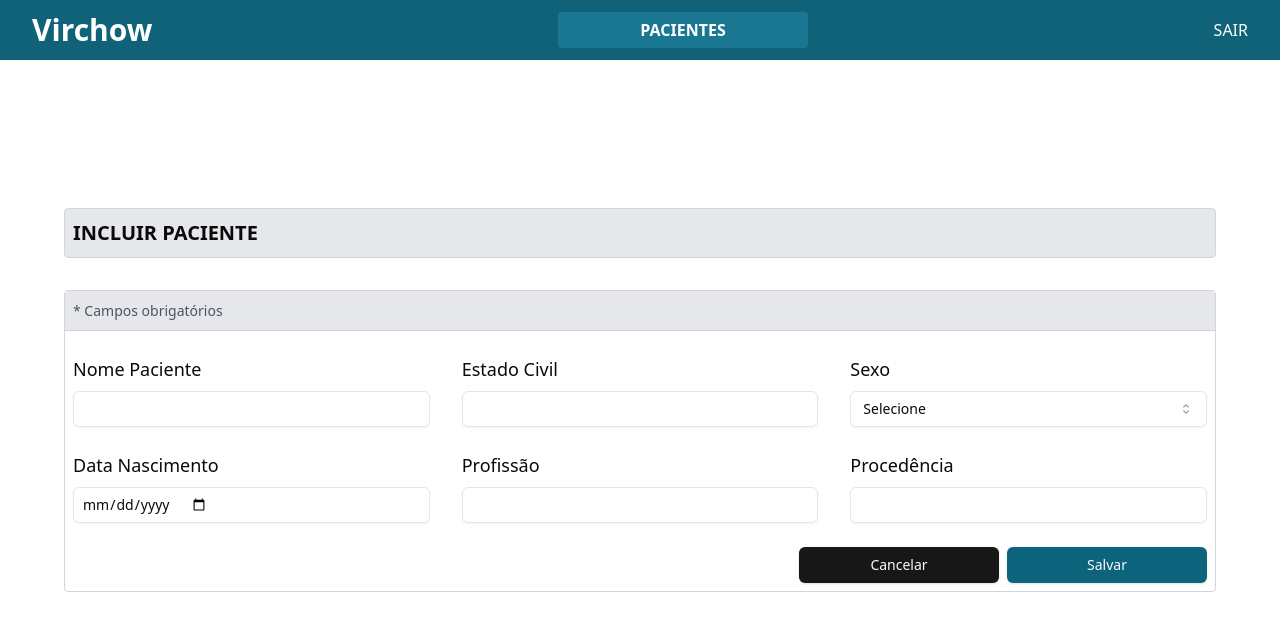
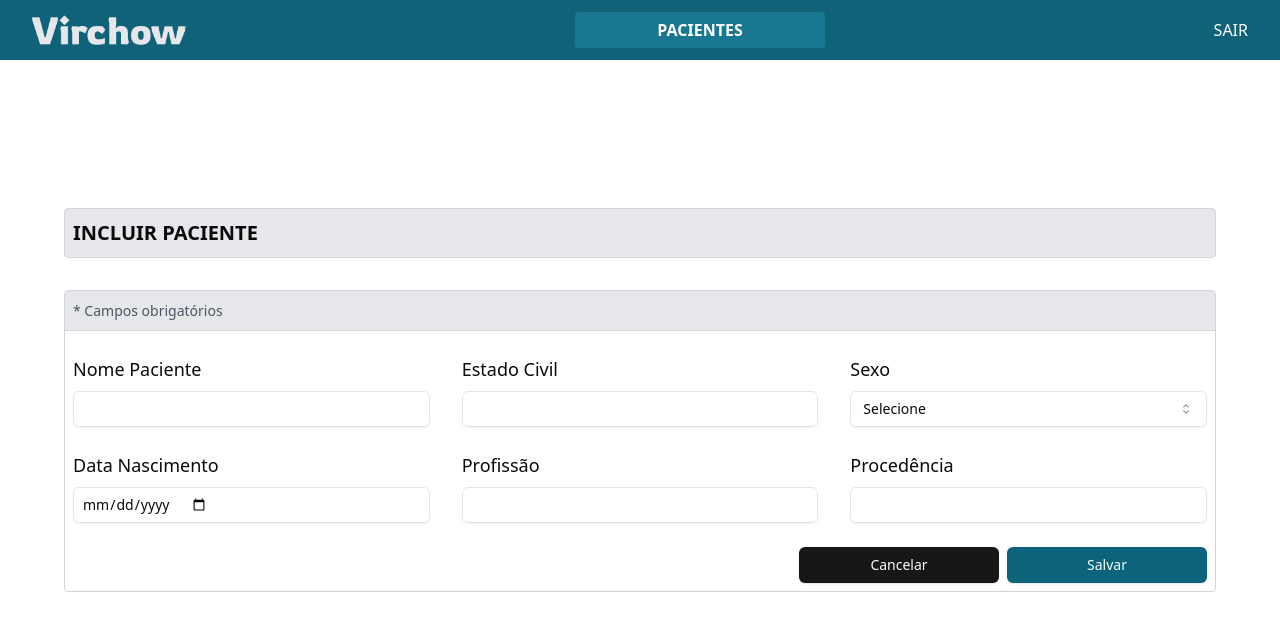
Before and after one commit to CaioMantovaniBorba/virchow-web, a React (Vite) app: page /cadastrarpaciente in a window 1280 px wide. Shown: the top 630 px of the page. Built offline with nearby package versions, Linux system fonts and the light colour scheme.

Commit message:
feat: add header logo

```diff
--- a/src/components/Header/index.tsx
+++ b/src/components/Header/index.tsx
@@ -1,4 +1,6 @@
 import { useNavigate, useLocation, NavLink } from 'react-router-dom';
+
+import Virchow from '@/assets/virchow-header.png';
 
 function Header() {
   const navigate = useNavigate();
@@ -15,8 +17,7 @@ function Header() {
 
   return (
     <div className="bg-[#0F6278] absolute top-0 left-0 w-full h-[60px] flex items-center justify-between">
-      {/* <img src={Logo} alt="Logo HC" className="h-[40px] ml-8" /> */}
-      <span className="font-bold text-3xl text-white ml-8">Virchow</span>
+      <img src={Virchow} alt="Logo Virchow" className="h-[30px] ml-8" />
 
       <ul className="flex space-x-8">
         {/* <NavLink
@@ -33,7 +34,7 @@ function Header() {
         </NavLink>
         {/* <NavLink
           to="/impressoes"
-          className="bg-[#0C647C] text-white text-center font-bold w-[250px] px-12 py-1.5 rounded-sm max-md:text-xs"
+          className="bg-[#197791] text-white text-center font-bold w-[250px] px-12 py-1.5 rounded-sm max-md:text-xs"
         >
           IMPRESSOS
         </NavLink> */}
```
Also changed, not shown: src/assets/virchow-header.png (added).
